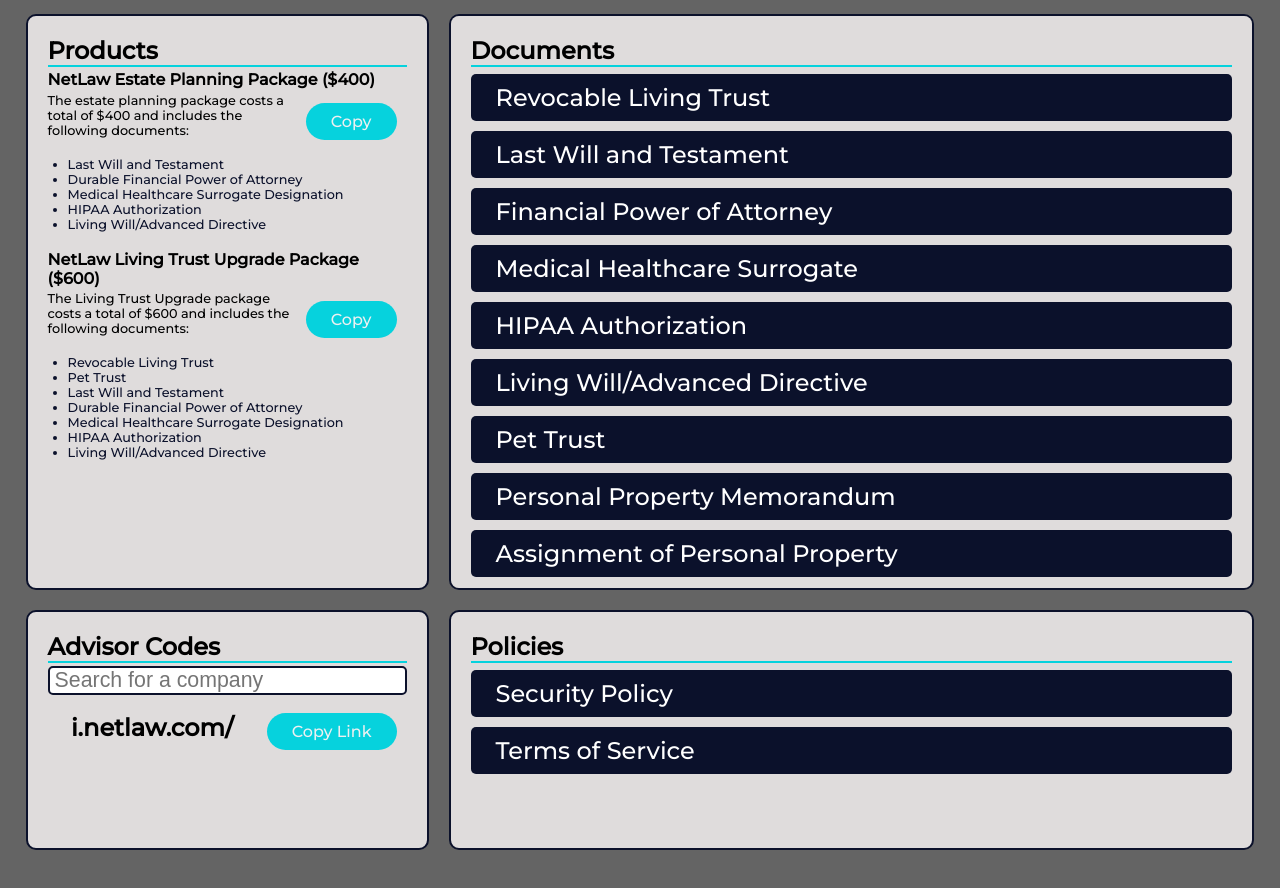
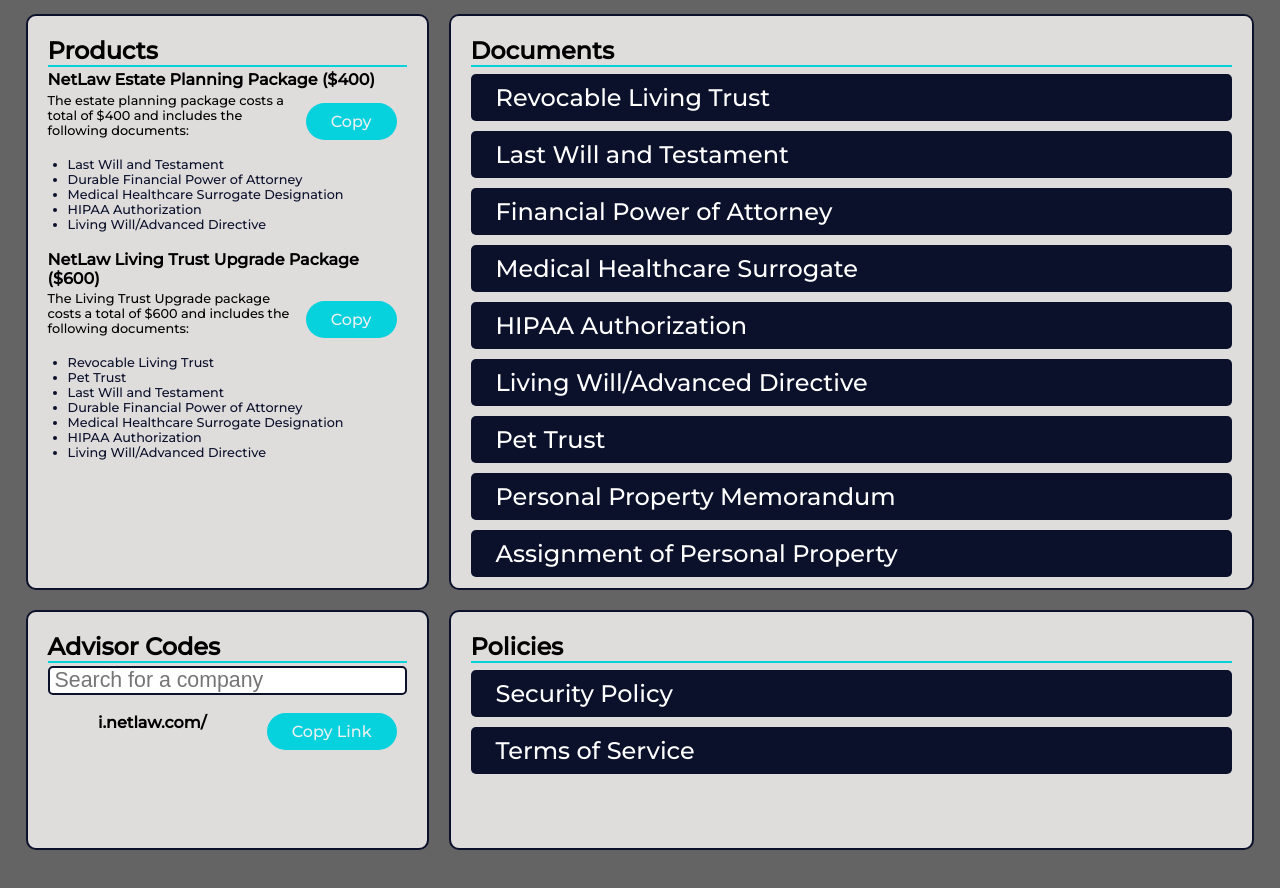
Before and after one commit to cstirneman/customer-service-app, a plain HTML site: page public/repository.html in a window 1280 px wide. Shown: the part 112-1000 px from the top of the page. Drawn offline with Linux system fonts and the light colour scheme.

Commit message:
modified:   src/repository.css

```diff
--- a/src/repository.css
+++ b/src/repository.css
@@ -205,6 +205,10 @@ hr {
     .products p{
         font-size: 0.8rem;
     }
+
+    .advisor-codes #advisor-link, .advisor-codes p{
+        font-size: 1rem;
+    }
 }
 
 /* Medium screens - Tablets (768px to 1023px) */
```
